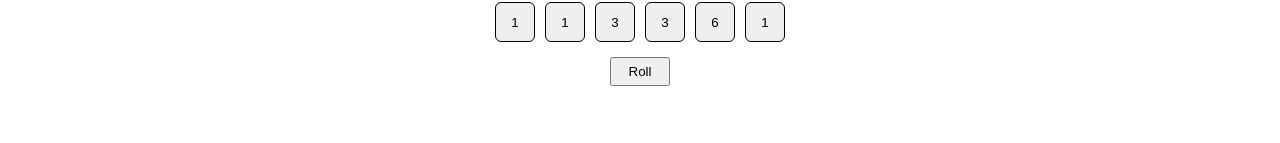
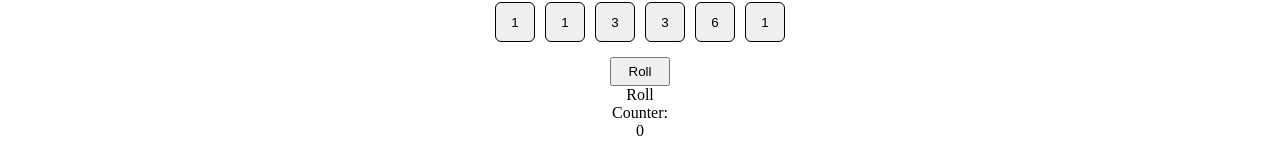
Before and after one commit to PavlePetrovic/Jamb, a React (Create React App) app: page / in a window 1280 px wide. Shown: the part 654-797 px from the top of the page. Built offline with nearby package versions, Linux system fonts and the light colour scheme.

Commit message:
Display roll counter

```diff
--- a/src/components/Dice/Dice.jsx
+++ b/src/components/Dice/Dice.jsx
@@ -43,6 +43,7 @@ const Dice = () => {
        >
             Roll
        </button>
+       <p className={styles['roll-counter']}>Roll Counter: {rollCounter - 1}</p>
     </div>
    </>
   )
--- a/src/components/Dice/Dice.module.scss
+++ b/src/components/Dice/Dice.module.scss
@@ -29,4 +29,8 @@
       width: 100%;
       cursor: pointer;
    }
+
+   .roll-counter {
+      text-align: center;
+   }
 }
```
